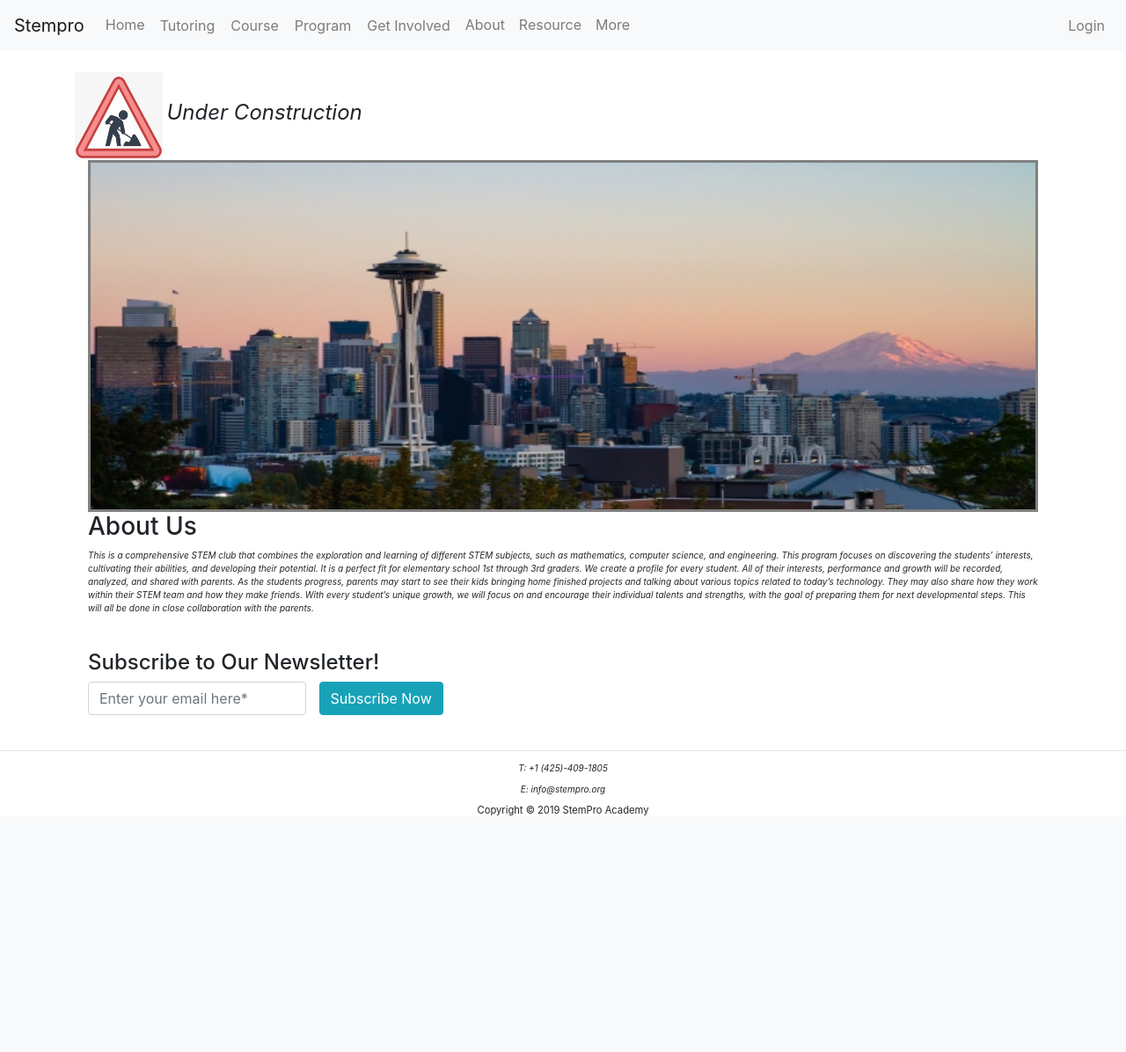
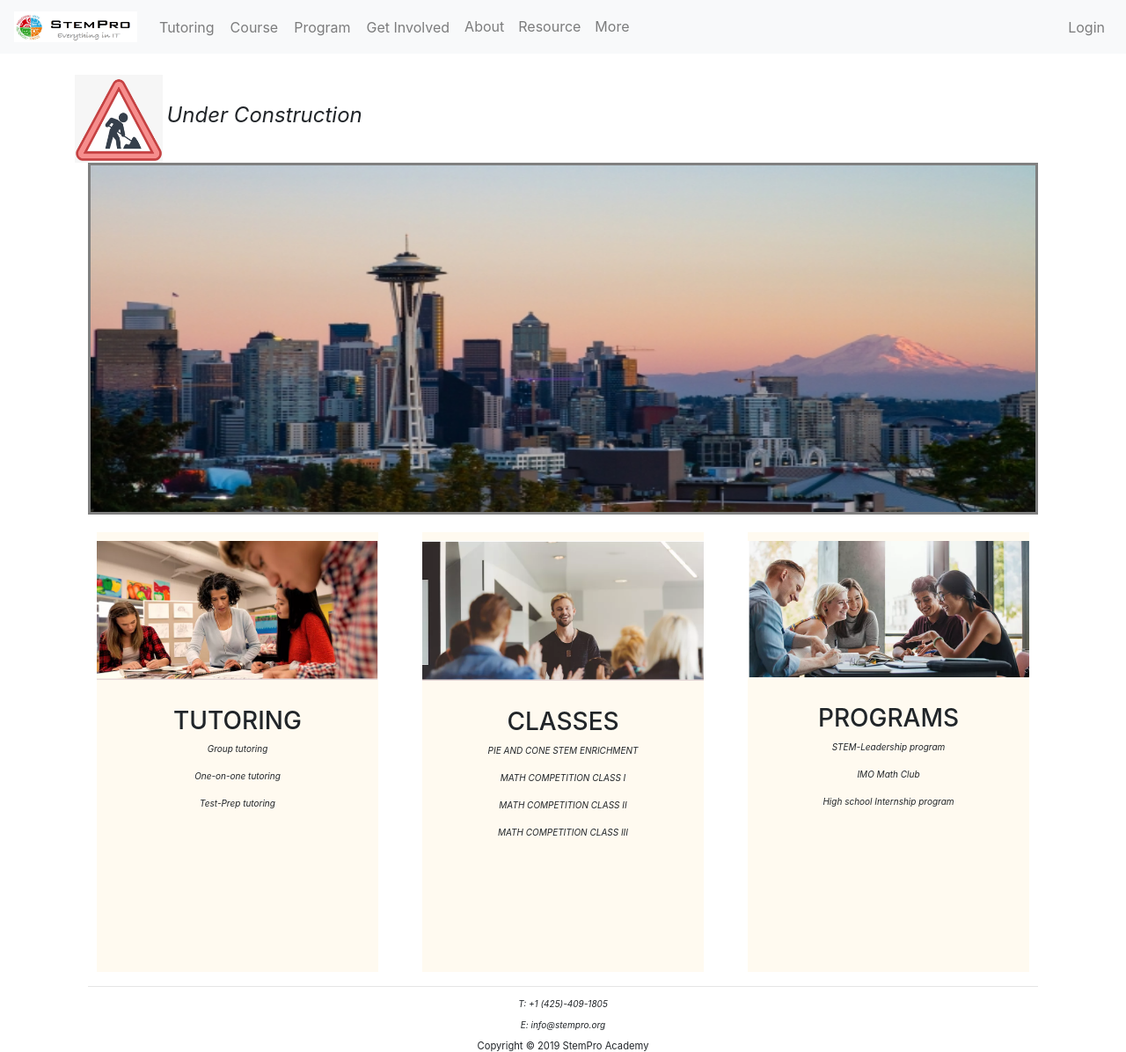
Before and after one commit to PrecociouslyDigital/stempro, a Django app: page / in a window 1280 px wide. Shown: the whole page at 88% size. Before the commit the page ends 928 px from the top, so only its background shows below. Run offline with Django 3.2, Linux system fonts and the light colour scheme; some libraries are stand-ins or nearby versions.

Commit message:
change home page

```diff
--- a/templates/base.html
+++ b/templates/base.html
@@ -19,7 +19,9 @@
     <body>
         <nav class="navbar navbar-defaut navbar-expand-lg navbar-light bg-light">
             <div class="navbar-header">
-              <a class="navbar-brand" href="{% url 'home' %} ">Stempro</a>
+              <a class="navbar-brand" href="{% url 'home' %} ">
+              <img src="{% static 'image/brand.png' %}" alt="" height="35px" width="140px">
+              </a>
               <button class="navbar-toggler collapsed" type="button" data-toggle="collapse" data-target="#navbarNavAltMarkup" aria-controls="navbarNavAltMarkup" aria-expanded="false" aria-label="Toggle navigation">
                   <span class="navbar-toggler-icon"></span>
                   <span class="navbar-toggler-icon"></span>
@@ -28,8 +30,6 @@
             </div>
             <div class="collapse navbar-collapse" id="navbarNavAltMarkup">
                 <ul class="nav navbar-nav">
-                    <li><a class="nav-item nav-link" href="{% url 'home' %}">Home</a></li>
-
                     <li class="nav-item dropdown">
                       <button role="button" type="button" class="nav-link dropdown btn" data-toggle="dropdown">
                           Tutoring
--- a/templates/home.html
+++ b/templates/home.html
@@ -5,13 +5,49 @@
 {% block content %}
 <div class="container">
   <img src="{% static 'image/seattle.jpg' %}" alt="Smiley face" height="400px" style="border-style: solid; border-color: gray;"  width="100%%">
-  <h3>About Us</h3>
-  <p>
-This is a comprehensive STEM club that combines the exploration and learning of different STEM subjects, such as mathematics, computer science, and engineering. This program focuses on discovering the students’ interests, cultivating their abilities, and developing their potential. It is a perfect fit for elementary school 1st through 3rd graders.
-We create a profile for every student. All of their interests, performance and growth will be recorded, analyzed, and shared with parents. As the students progress, parents may start to see their kids bringing home finished projects and talking about various topics related to today’s technology. They may also share how they work within their STEM team and how they make friends. With every student’s unique growth, we will focus on and encourage their individual talents and strengths, with the goal of preparing them for next developmental steps. This will all be done in close collaboration with the parents.
-  </p>
-
   <br />
+  <div class="row" style="padding-top:20px;">
+    <div onclick="location.href='users/mission'" class="col-md-4 text-center">
+    <div style="margin-left:10px; margin-right:10px; padding-top:10px; background: #FFFAF0; height:500px;">
+    <div>
+      <img src="{% static 'image/home-tutoring.png' %}" alt="Smiley face" height="auto" width="100%%">
+      <div style="padding-top:30px;">
+        <h3>TUTORING</h3>
+        <p>Group tutoring</p>
+        <p>One-on-one tutoring</p>
+        <p>Test-Prep tutoring</p>
+      </div>
+    </div>
+    </div>
+    </div>
+    <div class="col-md-4 text-center">
+    <div style="margin-left:10px; margin-right:10px; padding-top:10px; background: #FFFAF0; height:500px">
+    <div>
+      <img src="{% static 'image/home-class.png' %}" alt="Smiley face" height="auto" width="100%%">
+      <div style="padding-top:30px;">
+        <h3>CLASSES</h3>
+        <p>PIE AND CONE STEM ENRICHMENT</p>
+        <p>MATH COMPETITION CLASS I</p>
+        <p>MATH COMPETITION CLASS II</p>
+        <p>MATH COMPETITION CLASS III</p>
+      </div>
+    </div>
+    </div>
+    </div>
+    <div class="col-md-4 text-center">
+    <div style="margin-left:10px; margin-right:10px; padding-top:10px; background: #FFFAF0; height:500px;">
+    <div>
+      <img src="{% static 'image/home-program.png' %}" alt="Smiley face" height="auto" width="100%%">
+      <div style="padding-top:30px;">
+        <h3>PROGRAMS</h3>
+        <p>STEM-Leadership program</p>
+        <p>IMO Math Club</p>
+        <p>High school Internship program</p>
+      </div>
+    </div>
+    </div>
+    </div>
+  <div>
 
   <!--form method="POST">
     {% csrf_token %}
@@ -19,6 +55,9 @@ We create a profile for every student. All of their interests, performance and g
     <input type = "submit" class="btn btn-info" value="Subscribe Now" />
   </form-->
 
+
+
+  <!--br />
   <h4>Subscribe to Our Newsletter!</h4>
   <form method="POST">
     {% csrf_token %}
@@ -32,7 +71,7 @@ We create a profile for every student. All of their interests, performance and g
       <input type = "submit" class="btn btn-info" value="Subscribe Now" />
     </div>
     </div>
-  </form>
+  </form -->
 
   <!--div class="row">
     <form method
```
Also changed, not shown: static/image/brand.png (added), static/image/home-class.png (added), static/image/home-program.png (added), static/image/home-tutoring.png (added), 4 other files.
